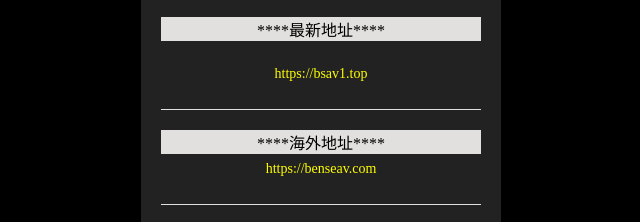
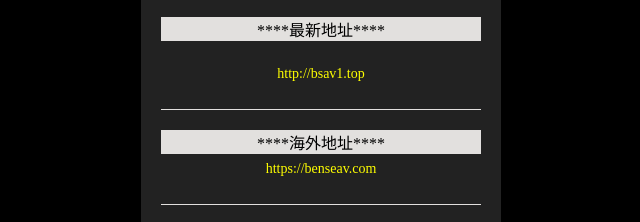
Before and after one commit to bsav666/bsav666.github.io, a plain HTML site: page docs/index.html in a window 1280 px wide. Shown: the part 198-420 px from the top of the page, 319-959 px from the left. Drawn offline with Linux system fonts and the light colour scheme.

Commit message:
Update index.html

```diff
--- a/docs/index.html
+++ b/docs/index.html
@@ -44,7 +44,7 @@
 	</div>
 	<script>
 		var links="bsav1.top";
-		var http="https://";
+		var http="http://";
 		var arr=links.split(",");
 		for(var i=0;i<arr.length;i++){
 			var html=document.getElementById("links").innerHTML;
```
